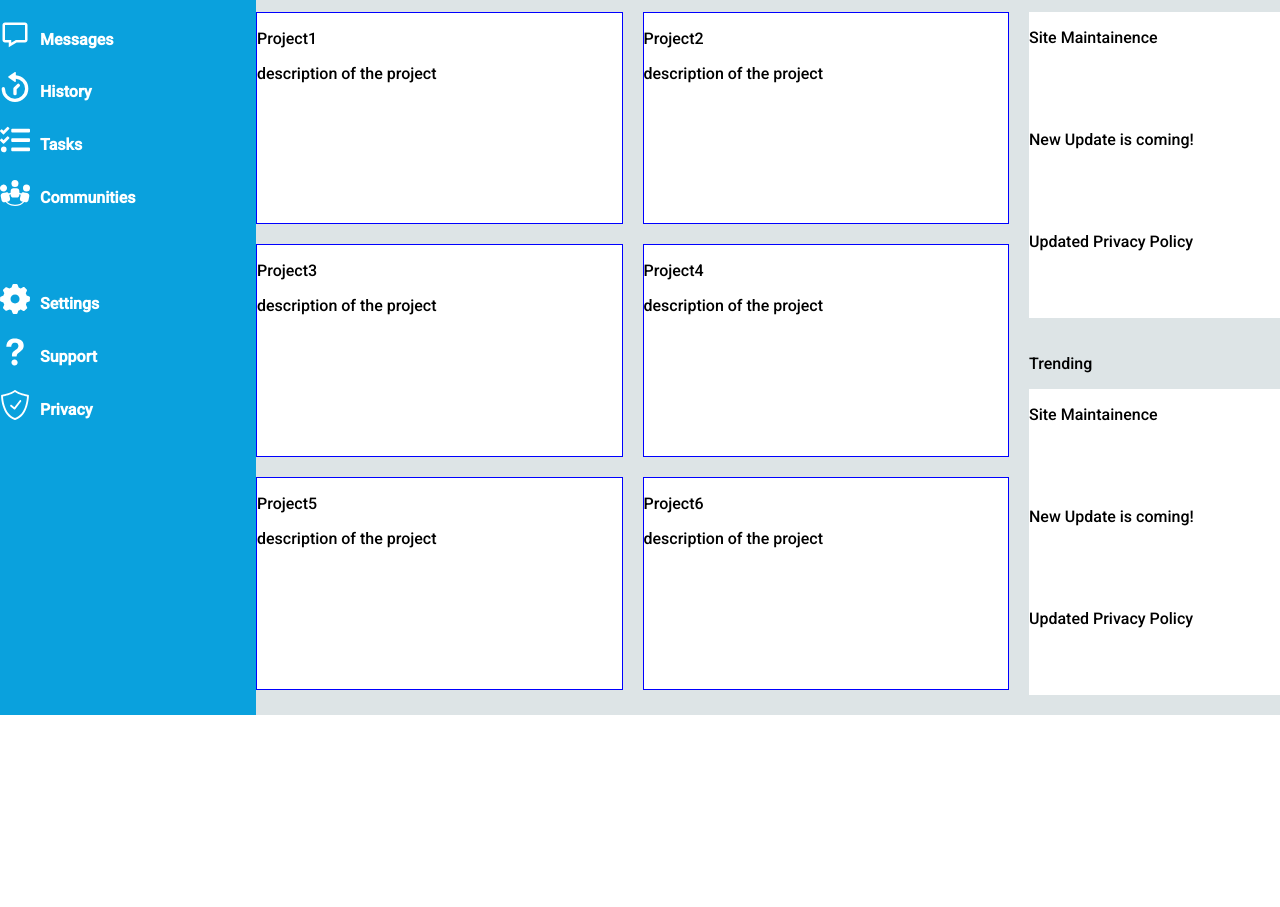
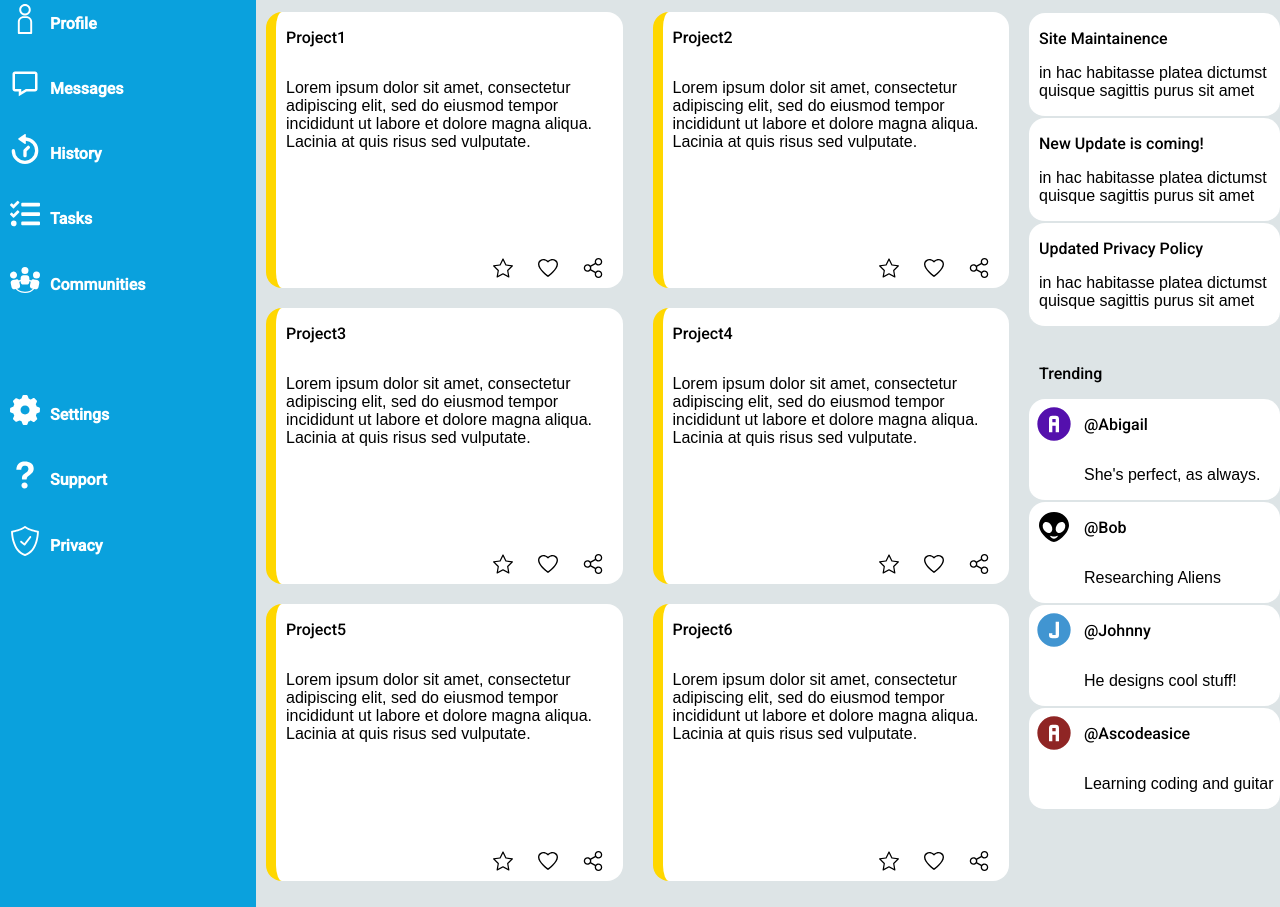
Before and after one commit to ascodeasice/admin-dashboard, a plain HTML site: page index.html in a window 1280 px wide. Shown: the part 192-1099 px from the top of the page. Before the commit the page ends 907 px from the top, so only its background shows below. Drawn offline with Linux system fonts and the light colour scheme.

Commit message:
Finish the whole project The main cards, announcement cards, trending cards are finished.

```diff
--- a/index.html
+++ b/index.html
@@ -77,32 +77,32 @@
         </div>
         <div id="mainContent">
             <div id="cardSection">
-                <p>Your Projects</p>
+                <p class="titleText">Your Projects</p>
                 <div id="cardContainer">
                     <div class="card">
                         <p class="cardHeader">Project1</p>
-                        <p class="titleText">description of the project</p>
-                        <img src="" alt=""><img src="" alt=""><img src="" alt=""></div>
+                        <p class="contentText">Lorem ipsum dolor sit amet, consectetur adipiscing elit, sed do eiusmod tempor incididunt ut labore et dolore magna aliqua. Lacinia at quis risus sed vulputate.</p>
+                        <div class="cardImageWrapper"><img  class="cardIcon"src="images/star-svgrepo-com.svg" alt=""><img class="cardIcon" src="images/heart-svgrepo-com.svg" alt=""><img class="cardIcon" src="images/share-svgrepo-com.svg" alt=""></div></div>
                     <div class="card">
                         <p class="cardHeader">Project2</p>
-                        <p class="titleText">description of the project</p>
-                        <img src="" alt=""><img src="" alt=""><img src="" alt=""></div>
+                        <p class="contentText">Lorem ipsum dolor sit amet, consectetur adipiscing elit, sed do eiusmod tempor incididunt ut labore et dolore magna aliqua. Lacinia at quis risus sed vulputate.</p>
+                        <div class="cardImageWrapper"><img class="cardIcon" src="images/star-svgrepo-com.svg" alt=""><img class="cardIcon" src="images/heart-svgrepo-com.svg" alt=""><img class="cardIcon" src="images/share-svgrepo-com.svg" alt=""></div></div>
                     <div class="card">
                         <p class="cardHeader">Project3</p>
-                        <p class="titleText">description of the project</p>
-                        <img src="" alt=""><img src="" alt=""><img src="" alt=""></div>
+                        <p class="contentText">Lorem ipsum dolor sit amet, consectetur adipiscing elit, sed do eiusmod tempor incididunt ut labore et dolore magna aliqua. Lacinia at quis risus sed vulputate.</p>
+                        <div class="cardImageWrapper"><img class="cardIcon" src="images/star-svgrepo-com.svg" alt=""><img class="cardIcon" src="images/heart-svgrepo-com.svg" alt=""><img class="cardIcon" src="images/share-svgrepo-com.svg" alt=""></div></div>
                     <div class="card">
                         <p class="cardHeader">Project4</p>
-                        <p class="titleText">description of the project</p>
-                        <img src="" alt=""><img src="" alt=""><img src="" alt=""></div>
+                        <p class="contentText">Lorem ipsum dolor sit amet, consectetur adipiscing elit, sed do eiusmod tempor incididunt ut labore et dolore magna aliqua. Lacinia at quis risus sed vulputate.</p>
+                        <div class="cardImageWrapper"><img class="cardIcon" src="images/star-svgrepo-com.svg" alt=""><img class="cardIcon" src="images/heart-svgrepo-com.svg" alt=""><img class="cardIcon" src="images/share-svgrepo-com.svg" alt=""></div></div>
                     <div class="card">
                         <p class="cardHeader">Project5</p>
-                        <p class="titleText">description of the project</p>
-                        <img src="" alt=""><img src="" alt=""><img src="" alt=""></div>
+                        <p class="contentText">Lorem ipsum dolor sit amet, consectetur adipiscing elit, sed do eiusmod tempor incididunt ut labore et dolore magna aliqua. Lacinia at quis risus sed vulputate.</p>
+                        <div class="cardImageWrapper"><img  class="cardIcon"src="images/star-svgrepo-com.svg" alt=""><img class="cardIcon" src="images/heart-svgrepo-com.svg" alt=""><img class="cardIcon" src="images/share-svgrepo-com.svg" alt=""></div></div>
                     <div class="card">
                         <p class="cardHeader">Project6</p>
-                        <p class="titleText">description of the project</p>
-                        <img src="" alt=""><img src="" alt=""><img src="" alt=""></div>
+                        <p class="contentText">Lorem ipsum dolor sit amet, consectetur adipiscing elit, sed do eiusmod tempor incididunt ut labore et dolore magna aliqua. Lacinia at quis risus sed vulputate.</p>
+                        <div class="cardImageWrapper"><img  class="cardIcon"src="images/star-svgrepo-com.svg" alt=""><img class="cardIcon" src="images/heart-svgrepo-com.svg" alt=""><img class="cardIcon" src="images/share-svgrepo-com.svg" alt=""></div></div>
                 </div>
             </div>
             <div id="infoSection">
@@ -110,24 +110,38 @@
                     <p class="titleText">Announcements</p>
                     <div class="infoCard infoCard1">
                         <p class="titleText">Site Maintainence</p>
+                        <p class="contentText">in hac habitasse platea dictumst quisque sagittis purus sit amet</p>
                     </div>
                     <div class="infoCard infoCard1">
                         <p class="titleText">New Update is coming!</p>
+                        <p class="contentText">in hac habitasse platea dictumst quisque sagittis purus sit amet</p>
                     </div>
                     <div class="infoCard infoCard1">
                         <p class="titleText">Updated Privacy Policy</p>
+                        <p class="contentText">in hac habitasse platea dictumst quisque sagittis purus sit amet</p>
                     </div>
                 </div>
-                <div id="infoContainer2" class="infoContainer">
+                <div id="trendContainer" class="infoContainer">
                     <p class="titleText">Trending</p>
-                    <div class="infoCard infoCard2">
-                        <p class="titleText">Site Maintainence</p>
+                    <div class="infoCard trendCard">
+                        <img src="images/purple-a.svg" alt="" class="pfp trendPfp">
+                        <p class="titleText">@Abigail</p>
+                        <p class="contentText">She's perfect, as always.</p>
                     </div>
-                    <div class=" infoCard infoCard2">
-                        <p class="titleText">New Update is coming!</p>
+                    <div class="infoCard trendCard">
+                        <img src="images/alien.svg" alt="" class="pfp trendPfp">
+                        <p class="titleText">@Bob</p>
+                        <p class="contentText">Researching Aliens</p>
                     </div>
-                    <div class="infoCard infoCard2">
-                        <p class="titleText">Updated Privacy Policy</p>
+                    <div class="infoCard trendCard">
+                        <img src="images/alpha-j-circle.svg" alt="" class="pfp trendPfp">
+                        <p class="titleText">@Johnny</p>
+                        <p class="contentText">He designs cool stuff!</p>
+                    </div>
+                    <div class="infoCard trendCard">
+                        <img src="images/pfp.svg" alt="" class="pfp trendPfp">
+                        <p class="titleText">@Ascodeasice</p>
+                        <p class="contentText">Learning coding and guitar</p>
                     </div>
                 </div>
             </div>
--- a/style.css
+++ b/style.css
@@ -20,7 +20,7 @@
 }
 
 .titleText{
-    margin-left:0;
+    margin-left:10px;
     margin-right:0;
 }
 
@@ -128,7 +128,7 @@
 
 .sideBarSection{
     display:grid;
-    grid-template-columns: calc(var(--iconSize) + 10px) 1fr;
+    grid-template-columns: calc(var(--iconSize) + 20px) 1fr;
 }
 .sideBarSection.logoSection{
     grid-template-columns: 70px 1fr;
@@ -150,6 +150,7 @@
 }
 
 .sideBarIcon{
+    margin-left:10px;
     width:var(--iconSize);
     height:var(--iconSize);
 }
@@ -166,7 +167,6 @@
 #cardSection{
 }
 
-
 #cardContainer{
     height:90%;
     display:grid;
@@ -176,8 +176,39 @@
 }
 
 .card{
-    border:blue solid 1px;
+    border-radius:1rem;
     background-color: var(--cardColor);
+    display:grid;
+    grid-template-rows: min-content 1fr min-content;
+    grid-template-columns: 1fr;
+    border-left:10px solid gold;
+    margin-left:10px;
+    overflow:auto;
+}
+
+.contentText{
+    margin-left:10px;
+    font-family:sans-serif;
+}
+
+.cardHeader{
+    margin-left:10px;
+}
+
+.cardImageWrapper{
+    display:grid;
+    grid-template-columns: repeat(3,min-content);
+    justify-self: flex-end;
+    justify-content:flex-end;
+    align-items:flex-end;
+}
+
+.cardIcon{
+    width:20px;
+    height:20px;
+    margin-left:5px;
+    margin-right:20px;
+    margin-bottom:10px;
 }
 
 #infoSection{
@@ -194,11 +225,24 @@
 
 .infoCard{
     background-color: var(--cardColor);
+    border-bottom:solid 2px var(--bgColor);
     height:auto;
+    border-radius:1rem;
 }
 
-.infoCard1{
+#trendContainer{
+    display:grid;
+    grid-template-rows: min-content repeat(4,1fr);
 }
 
-.infoCard2{
+.trendCard{
+    display:grid;
+    grid-template-columns: min-content 1fr;
+    grid-template-rows: min-content 1fr;
 }
+
+.trendPfp{
+    grid-row:1/-1;
+    margin-top:5px;
+    margin-left:5px;
+}
```
Also changed, not shown: images/alien.svg (added), images/alpha-j-circle.svg (added), images/heart-svgrepo-com.svg (added), images/purple-a.svg (added), images/share-svgrepo-com.svg (added), images/star-svgrepo-com.svg (added).
